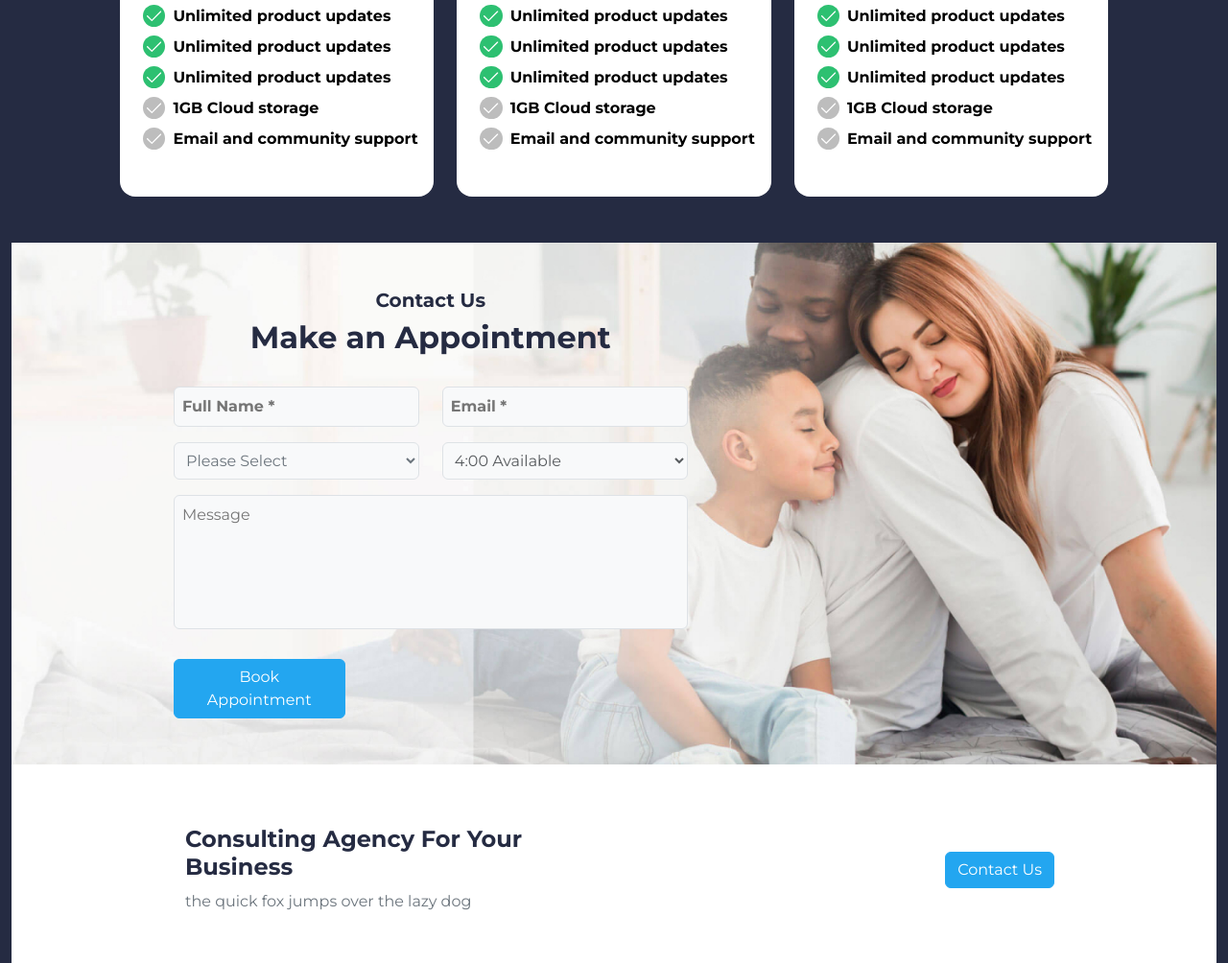
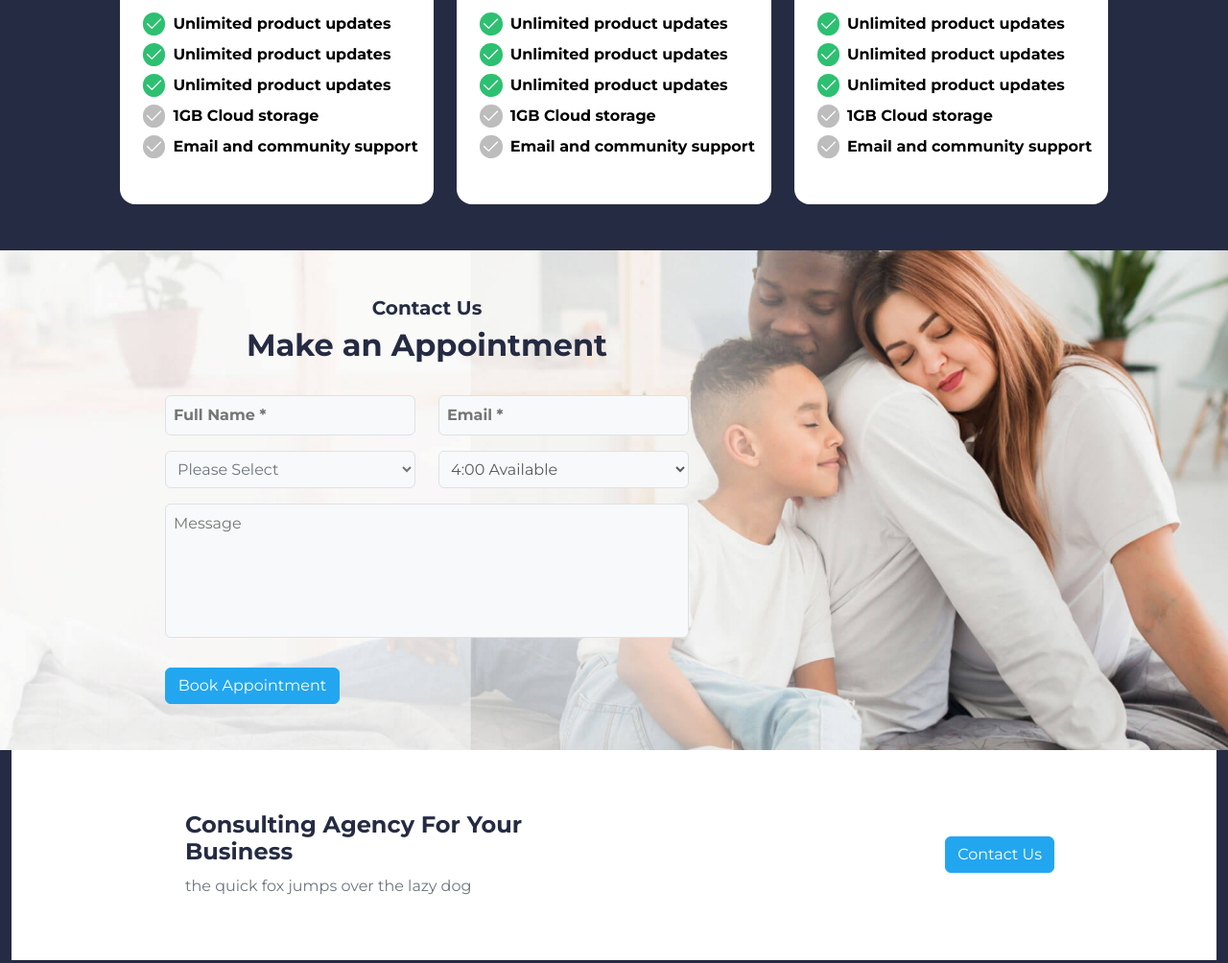
Before and after one commit to jin2nim/bootstrap-website, a website: page index.html in a window 1280 px wide. Shown: the part 2453-3457 px from the top of the page at 96% size. Drawn offline with nearby package versions, Linux system fonts and the light colour scheme.

Commit message:
Update index.html

```diff
--- a/index.html
+++ b/index.html
@@ -125,7 +125,7 @@
       </div>
 
 <!--Hyejin-->
-    <section id="wrap" class="bg-dark">
+    <section id="wrap" class="bg-dark m-0 p-0">
       <section id="content-4" class="bg-dark py-5 m-0 p-0">
         <div
           class="d-flex flex-column justify-content-evenly align-items-center gap-5"
```
